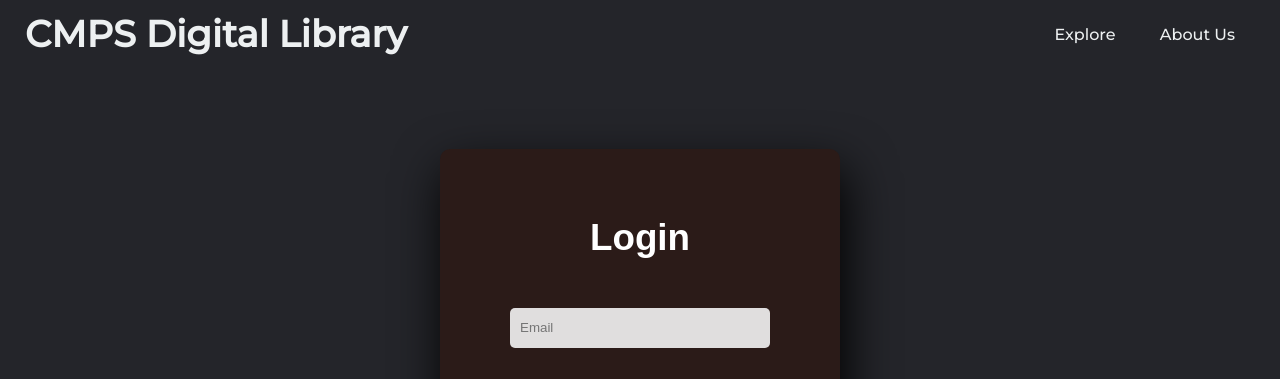
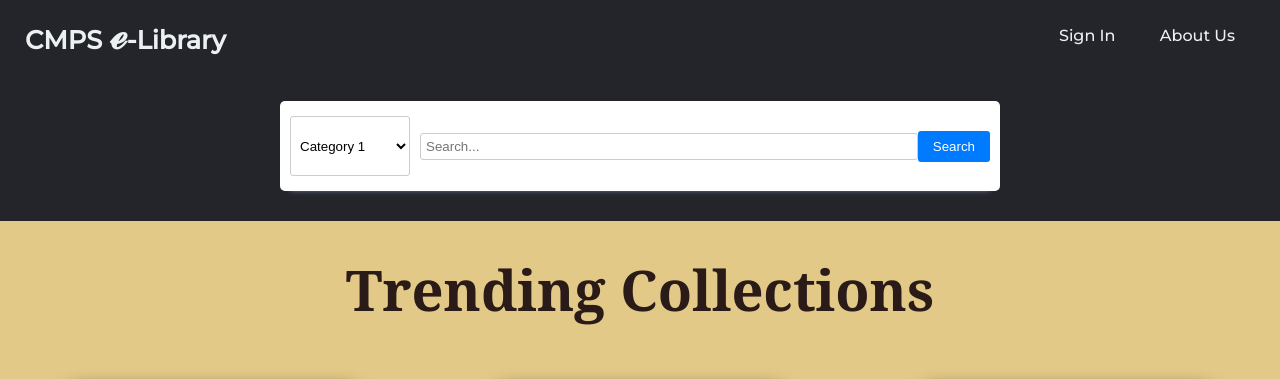
Before and after one commit to JoelBobyM/Library_Management, a Flask app: page / in a window 1280 px wide. Shown: the top 379 px of the page. Run offline with Flask 3, Linux system fonts and the light colour scheme; some libraries are stand-ins or nearby versions.

Commit message:
SignIn Complete + Home Partial

```diff
--- a/app.py
+++ b/app.py
@@ -1,13 +1,14 @@
 from flask import Flask, render_template
 
 app = Flask(__name__)
-
 
 @app.route('/')
 def index():
     return render_template('index.html')
 
-
+@app.route('/sign-in')
+def signin():
+    return render_template('signin.html')
 
 if __name__=="__main__":
     app.run(debug=True)
--- a/static/css/styles.css
+++ b/static/css/styles.css
@@ -32,12 +32,16 @@ body{
 
 .navbar .logo{
 	text-align: center;
-	font-size: 2.3em;
+	font-size: 1.6em;
 	font-weight: bold;
+	cursor: pointer;
+    margin-right: auto;
 }
-.navbar .logo{
-    cursor: pointer;
-    margin-right: auto;
+
+.navbar .logo span{
+	font-size: 1.5em;
+	margin-top: 0;
+	padding-top: 0;
 }
 
 .navbar .nav__links{
@@ -72,17 +76,30 @@ body{
     background-color: rgba(0, 136, 169, 1);
 }
 
+/* login */
+.index_spacer{
+	height:200px
+}
+.signin{
+	height: 880px;
+}
 
-
-
+@media (min-width: 767px) {
+	.index_spacer{
+		display: none;
+	}
+	.signin{
+		height:540px;
+	}
+}
 section{
     position: relative;
     background-color:rgb(226, 201, 135);
     margin-top: 0;
     margin-bottom: 0;
-	padding-bottom: 65px;
+}
 
-}
+
 
 .modal-container .main .msg{
 	color: white;
@@ -199,6 +216,71 @@ section{
 	transform: scale(.6);
 }
 
+
+
+  /* Index page */
+
+  .search-container {
+	align-items: center;
+	width: 700px;
+	background: #fff;
+	border-radius: 5px;
+	height: 65px;
+	display: flex;
+	padding: 10px;
+	box-shadow: 0 8px 6px -10px #b3c6ff;
+	margin:auto;
+	height :70px;
+	margin-bottom: 30px;
+}
+
+/* Dropdown styling */
+.category-dropdown {
+	margin-right: 10px;
+	border: 1px solid #ccc;
+	border-radius: 3px;
+	padding: 5px;
+	background-color: #fff;
+	height: 60px;
+	width: 120px;
+
+}
+
+/* Search input styling */
+.search-input {
+	flex-grow: 1;
+	border: 1px solid #ccc;
+	border-radius: 3px;
+	padding: 5px;
+}
+
+/* Search button styling (optional) */
+.search-button {
+	background-color: #007bff;
+	color: #fff;
+	border: none;
+	border-radius: 3px;
+	padding: 8px 15px;
+	cursor: pointer;
+}
+
+/* Styling for dropdown arrow (optional) */
+.category-dropdown::after {
+	content: "\25BC"; /* Unicode down arrow character */
+	position: absolute;
+	top: 50%;
+	right: 10px;
+	transform: translateY(-50%);
+}
+
+/* Fav Book */
+
+.books{
+	vertical-align: middle;
+	padding-bottom: 20px;
+	height:110%;
+}
+
 .books h1
 {
 	font-family: Cambria, Cochin, Georgia, Times, 'Times New Roman', serif;
@@ -210,20 +292,20 @@ section{
 }
 .card-container {
 	display: flex; /* Display cards in a horizontal row */
-	overflow-x: auto; /* Allow horizontal scrolling if nee 	ded */
+	flex-wrap: wrap;
 	justify-content: center;
-	padding:30px
+	margin-bottom: auto;
 }
 
 .card {
 	box-shadow: 0 10px 20px 0 #000;/* Add a subtle shadow for depth */
-	margin-left: auto;
-	margin-right: auto;
+	margin : auto;
 	position: relative;
 	overflow: hidden;
 	border-radius: 20px;
 	height: 450px;
 	width: 300px;
+	margin-bottom: 50px;
 }
 
 .card:hover .overlay{
--- a/templates/index.html
+++ b/templates/index.html
@@ -2,57 +2,36 @@
 <html lang="en">
 <head>
     <meta charset="UTF-8">
-    <meta name="viewport" content="width=device-width, initial-scale=1.0">
-    <title>Home</title>
-
+    <meta name="viewport" content="width=768, user-scalable=no" media="(min-width:768px)">
+    <meta name="viewport" content="width=767, initial-scale=0.5" media="(max-width:767px)">
+    <title>e-Library | CMPS</title>
     <link rel="stylesheet" type="text/css" href="static/css/styles.css" />
-
+    <script src="https://kit.fontawesome.com/b99e675b6e.js"></script>
 </head>
 <body>
     <header class="navbar">
-      <a href="#" class="logo">CMPS Digital Library</a>
+        <a href="#" class="logo">CMPS <span>&escr;</span>-Library</a>
         <nav>
             <ul class="nav__links">
                 <li>
-                  <a href="#">Explore</a>
+                    <a href="sign-in">Sign In</a>
                     <a href="#">About Us</a>
                 </li>
             </ul>
         </nav>
     </header>
-  <section>
-      <div class="modal-container">
-        <div class="main">
-          <input type="checkbox" id="chk" aria-hidden="true">
-          <div class="signup">
-            <form action="/client-side.html" method="POST">
-              <label for="chk" aria-hidden="true">Login</label>
-              <input type="email" name="email" placeholder="Email" required value="{{email}}">
-              <input type="password" name="password" placeholder="Password" required>
-              <button type="submit">Login</button>
-              {% if msg_lin %}
-                <p class="msg">&#x26A0; {{ msg_lin }}</p>
-              {% endif %}
-            </form>
+
+    <div class="search-container">
+        <select class="category-dropdown">
+            <option value="category1">Category 1</option>
+            <option value="category2">Category 2</option>
+            <option value="category3">Category 3</option>
+        </select>
+        <input type="text" class="search-input" placeholder="Search...">
+        <button class="search-button">Search</button>
     </div>
-          <div class="login">
-            <form required method="post" action="/">
-              <label for="chk" aria-hidden="true">Sign up</label>
-              <input type="text" name="fullname" placeholder="User name" required>
-              <input type="email" name="email" placeholder="Email" required>
-              <input type="password" name="password" placeholder="Password" required>
-              <button type="submit">Sign up</button>
-              {% if msg_sup %}
-                <p class="msg">&#x26A0; {{ msg_sup }}</p>
-              {% endif %}
-            </form>
-          </div>
-        </div>
-      </div>
-    </section>
-    <hr />
     <section class="books">
-      <h1><b>New Collections</b></h1>
+      <h1><b>Trending Collections</b></h1>
       <div class="card-container">
         <div class="card">
           <img src="https://cdn.kobo.com/book-images/07e6e6ff-c92f-413a-aaad-a9a00a671c92/1200/1200/False/the-martian-21.jpg" alt="" />
@@ -73,7 +52,7 @@
           </div>
         </div>
       </div>
-
     </section>
+    <hr />
 </body>
 </html>
```
Also changed, not shown: templates/signin.html (added, +56 -0 lines). Lines whose indentation alone changed are shown as unchanged.
